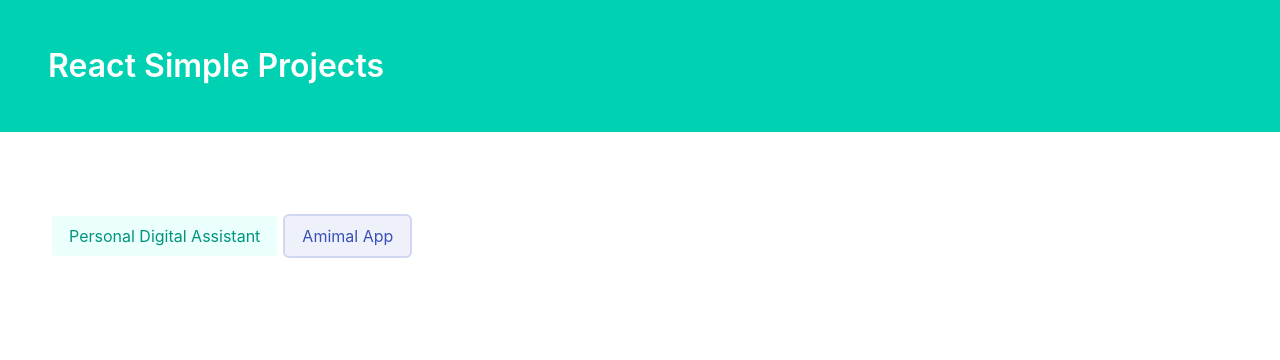
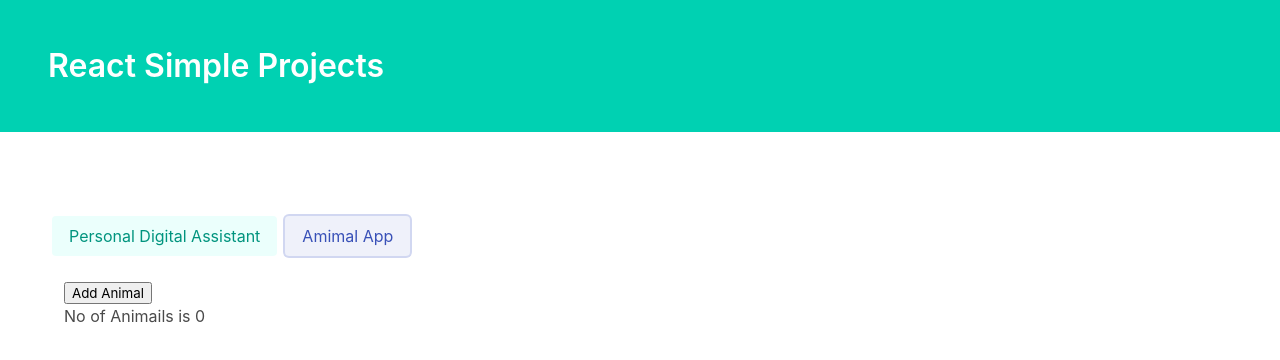
Before and after one commit to dibyamgr/personal-digital-assistant, a React (Create React App) app: page / in a window 1280 px wide. Both pictures are taken after a click on the button "Amimal App". Shown: the top 360 px of the page. Built offline with nearby package versions, Linux system fonts and the light colour scheme.

Commit message:
Animal Count State

```diff
--- a/src/App.js
+++ b/src/App.js
@@ -1,5 +1,6 @@
 import "bulma/css/bulma.css";
 import { useState } from "react";
+import AnimalApp from "./Components/AnimalApp";
 import PDA from "./Components/PDA";
 
 function App() {
@@ -15,16 +16,16 @@ function App() {
       <div className="container">
         <section className="section"></section>
         <div className="columns">
-          <div class="buttons">
-            <button class="button is-primary is-light" onClick={() => setActive("PDA")}>
+          <div className="buttons">
+            <button className="button is-primary is-light" onClick={() => setActive("PDA")}>
               Personal Digital Assistant
             </button>
-            <button class="button is-link is-light" onClick={() => setActive("Animal")}>
+            <button className="button is-link is-light" onClick={() => setActive("Animal")}>
               Amimal App
             </button>
           </div>
         </div>
-        <div className="mt-5">{active === "PDA" && <PDA />}</div>
+        <div className="mt-5">{active === "PDA" ? <PDA /> : active === "Animal" ? <AnimalApp /> : null}</div>
       </div>
     </>
   );
--- /dev/null
+++ b/src/Components/AnimalApp/index.js
@@ -0,0 +1,18 @@
+import React from "react";
+import { useState } from "react";
+
+const AnimalApp = () => {
+  const [count, setCount] = useState(0);
+
+  const handleClick = () => {
+    setCount(count + 1);
+  };
+  return (
+    <div>
+      <button onClick={handleClick}>Add Animal</button>
+      <div>No of Animails is {count}</div>
+    </div>
+  );
+};
+
+export default AnimalApp;
```
Also changed, not shown: src/Components/AnimalApp/AnimalShow.js (added, +7 -0 lines).
